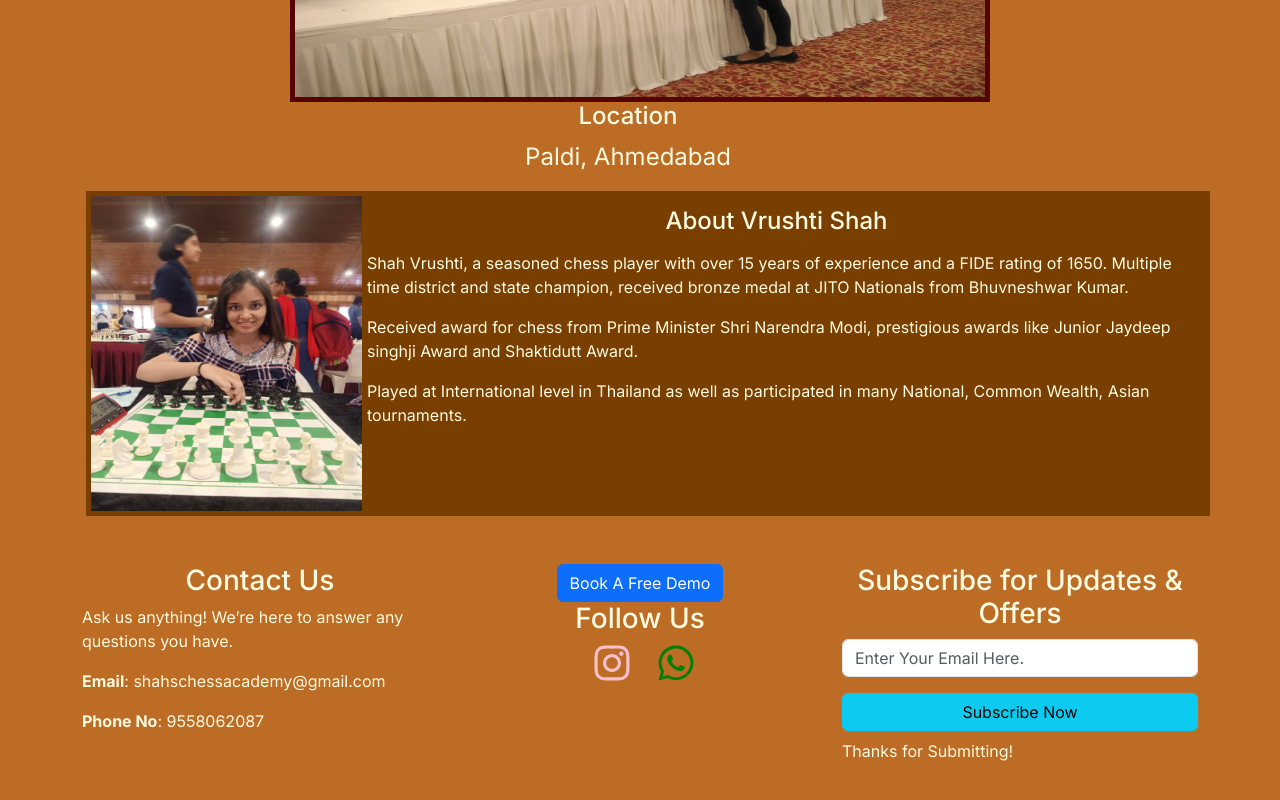
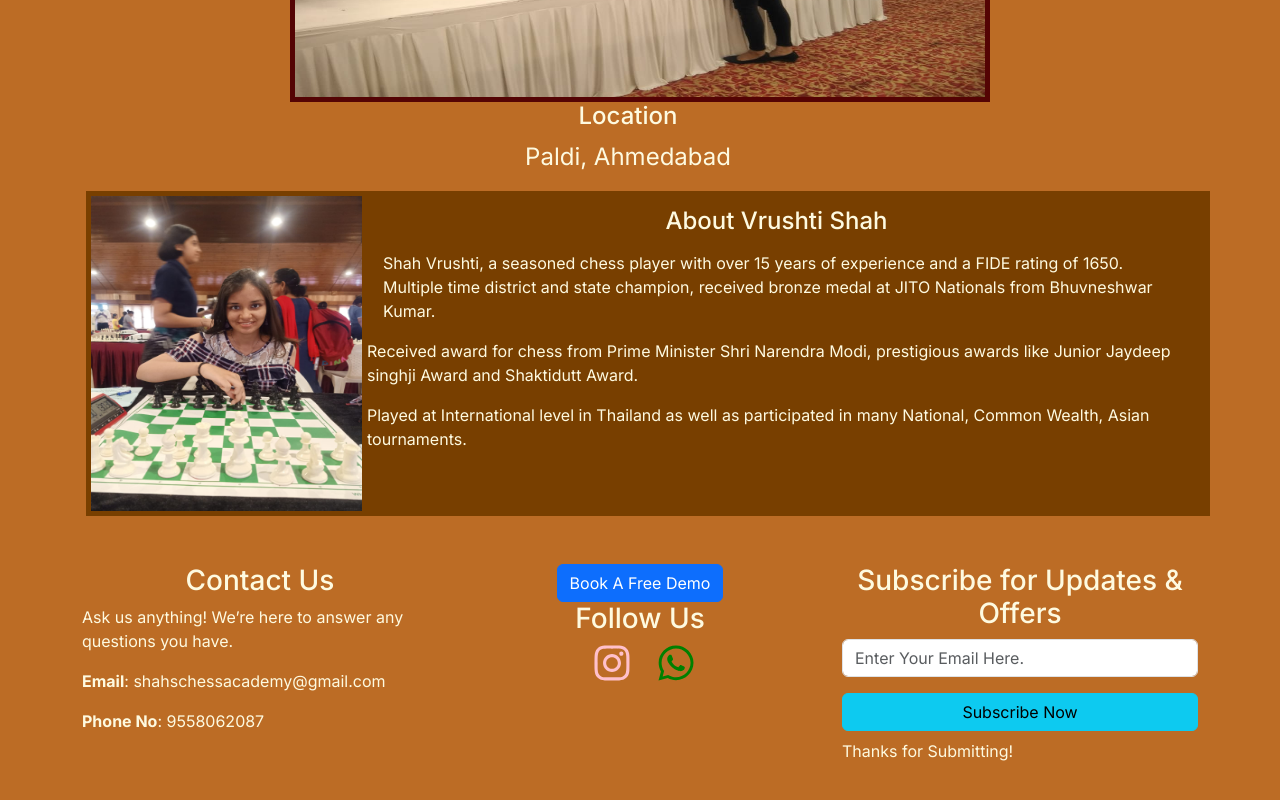
Before and after one commit to hardsheth/shahchessacademy, a Next.js app: page / in a window 1280 px wide. Shown: the part 1726-2526 px from the top of the page. Built offline with nearby package versions, Linux system fonts and the light colour scheme.

Commit message:
Added some spacing in vrusti about section

```diff
--- a/app/page.tsx
+++ b/app/page.tsx
@@ -82,7 +82,7 @@ export default function Home() {
             </div>
             <div className={`col col-lg-9 m-0 p-0 pe-4 ${Styles.textContainerNg}`}>
               <h4 className="text-center my-3">About Vrushti Shah</h4>
-              <p className="text-start fs-6">Shah Vrushti, a seasoned chess player with over 15 years of experience and a FIDE rating of 1650. Multiple time district and state champion, received bronze medal at JITO Nationals from Bhuvneshwar Kumar. </p>
+              <p className="text-start fs-6 ps-3">Shah Vrushti, a seasoned chess player with over 15 years of experience and a FIDE rating of 1650. Multiple time district and state champion, received bronze medal at JITO Nationals from Bhuvneshwar Kumar. </p>
               <p className="fs-6">
                 Received award for chess from Prime Minister Shri Narendra Modi, prestigious awards like Junior Jaydeep singhji Award and Shaktidutt Award.
               </p>
```
